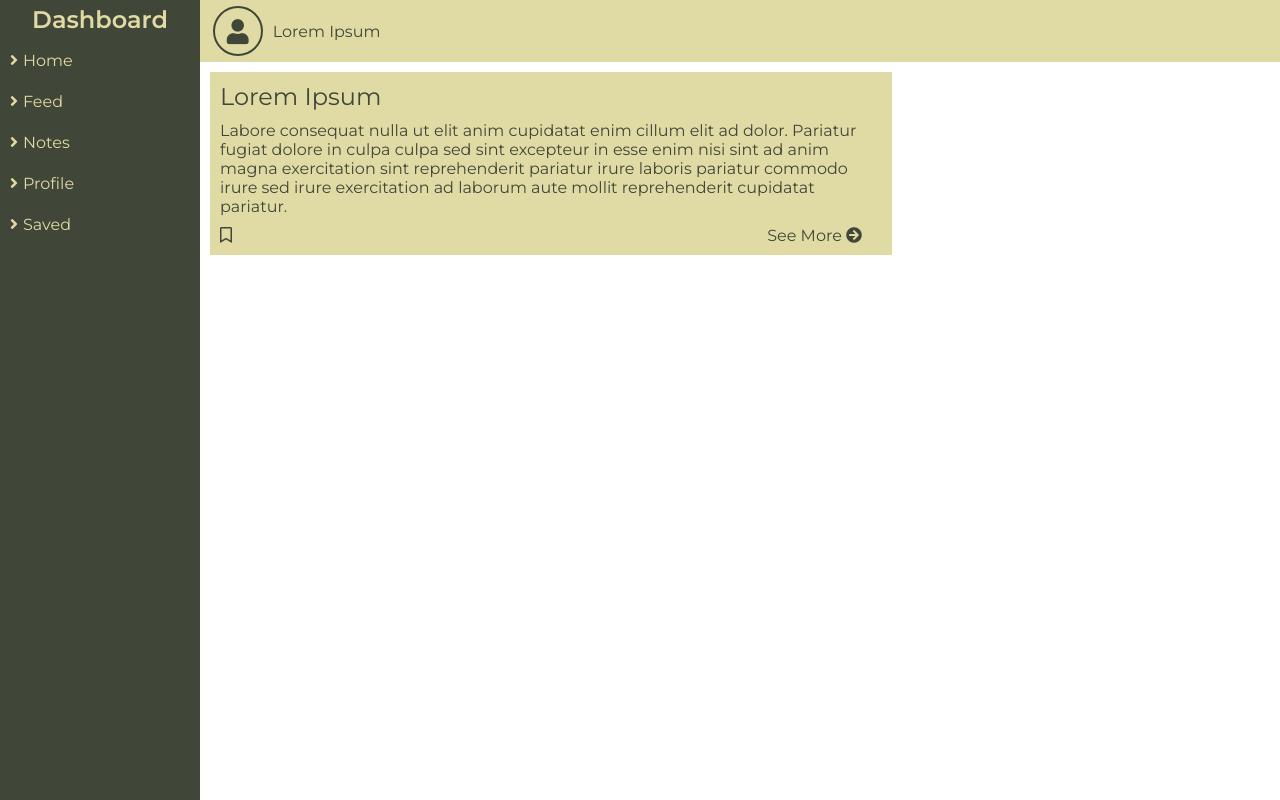
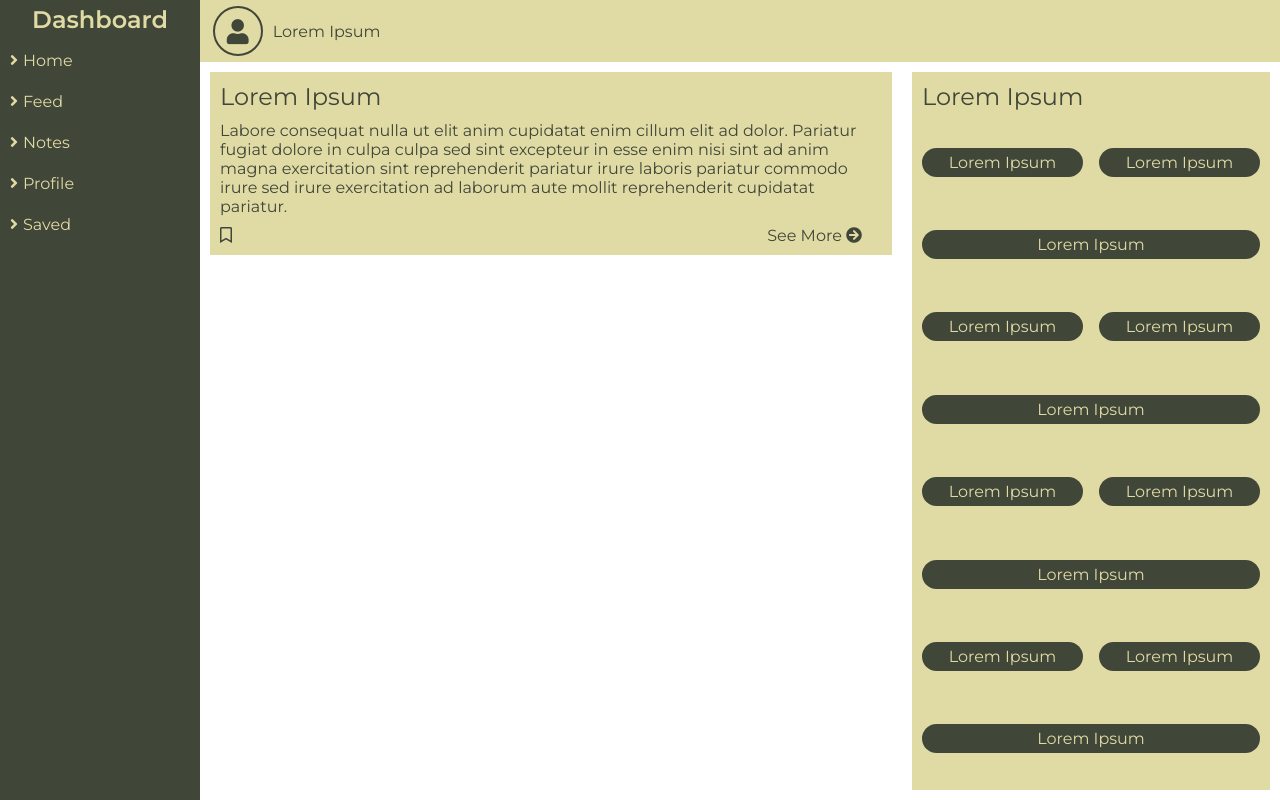
Before and after one commit to mateus-xv/dashboard, a React (Create React App) app: page /feed in a window 1280 px wide. Built offline with nearby package versions, Linux system fonts and the light colour scheme; the HTML template or start-up script is replaced by a standard one.

Commit message:
Add Topics Adaptations

```diff
--- a/src/components/Main/Feed/Feed.js
+++ b/src/components/Main/Feed/Feed.js
@@ -3,14 +3,16 @@ import React from 'react';
 
 //Components
 import Article from './Article'
+import Topics from '../shared/Topics/Topics'
 
 const Feed = () => {
 	return(
 		<React.Fragment>
 			<div className="cards-wrapper">
-				<Article/>
+				<Article />
 			</div>
 			<div className="column-wrapper">
+				<Topics />
 			</div>
 		</React.Fragment>
 	);
--- a/src/components/Main/shared/Topics/Topics.js
+++ b/src/components/Main/shared/Topics/Topics.js
@@ -1,10 +1,24 @@
+//React Modules
 import React from "react";
 
 const Topics = () => {
+
+	//Returns the className based on the pathname
+	const urlCheck = () => {
+		const path = window.location.pathname;
+		if(path == "/feed")
+			return "topics--feed";
+
+		return "topics";
+	};
+
 	return(
-		<section className="topics">
+		<section className={urlCheck()}>
 				<h2 className="topics__title">Lorem Ipsum</h2>
 				<ul className="topics__container">
+					<li className="topics__single">Lorem Ipsum</li>
+					<li className="topics__single">Lorem Ipsum</li>
+					<li className="topics__single">Lorem Ipsum</li>
 					<li className="topics__single">Lorem Ipsum</li>
 					<li className="topics__single">Lorem Ipsum</li>
 					<li className="topics__single">Lorem Ipsum</li>
--- a/src/scss/module/_topics.scss
+++ b/src/scss/module/_topics.scss
@@ -9,6 +9,7 @@
 	}
 
 	&__container{
+		height: calc(100% - 39px);
 		display: flex;
 		align-items: center;
 		justify-content: space-between;
@@ -16,10 +17,12 @@
 		flex-wrap: wrap;
 		list-style-type: none;
 		color: $beige;
+		overflow: auto;
 
 	}
 
 	&__single{
+		cursor: pointer;
 		text-align: center;
 		margin-bottom: 10px;
 		background: $dark-green;
@@ -28,3 +31,17 @@
 		border-radius: 15px;
 	}
 }
+
+.topics--feed{
+	@extend .topics;
+	height: 100%;
+
+	.topics__single{
+		width: calc(100%/2.1);
+		margin: 10px 0;
+	}
+
+	.topics__single:nth-of-type(3n){
+		width: 100%;
+	}
+}
```
